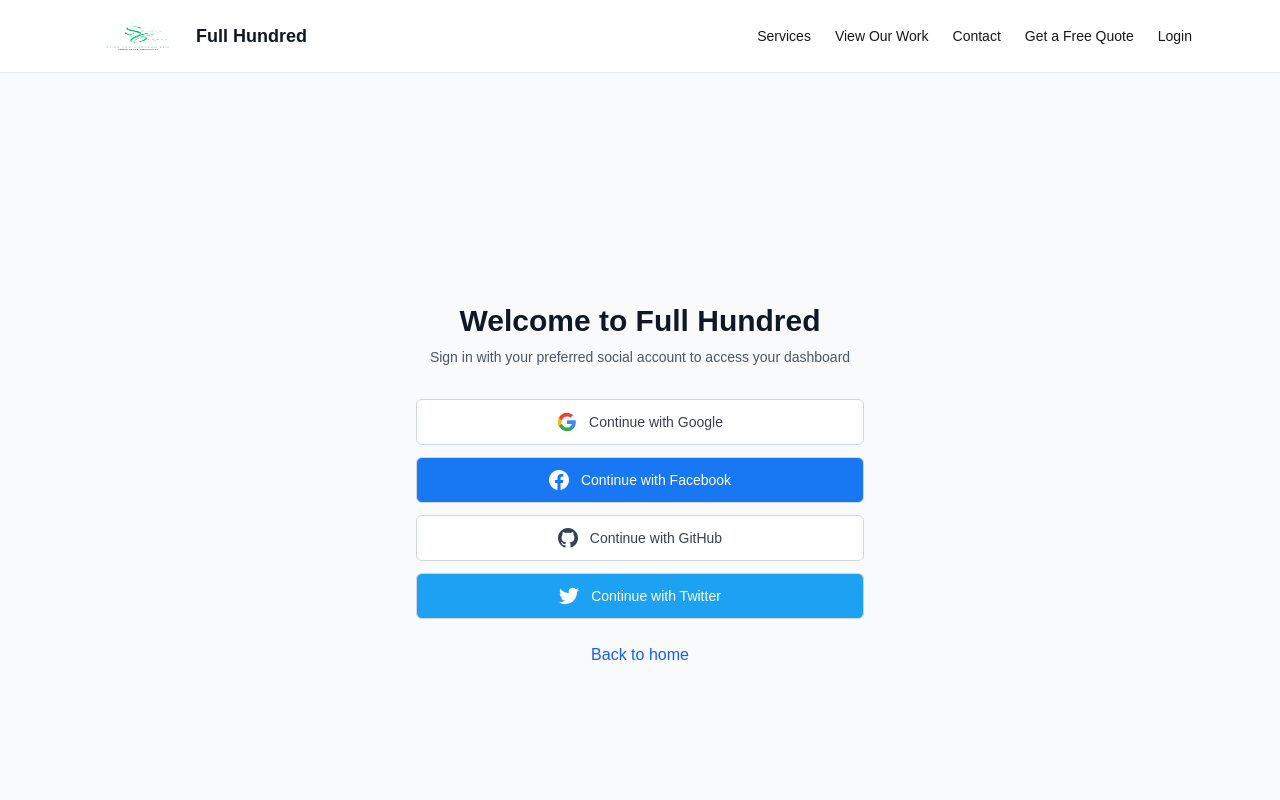
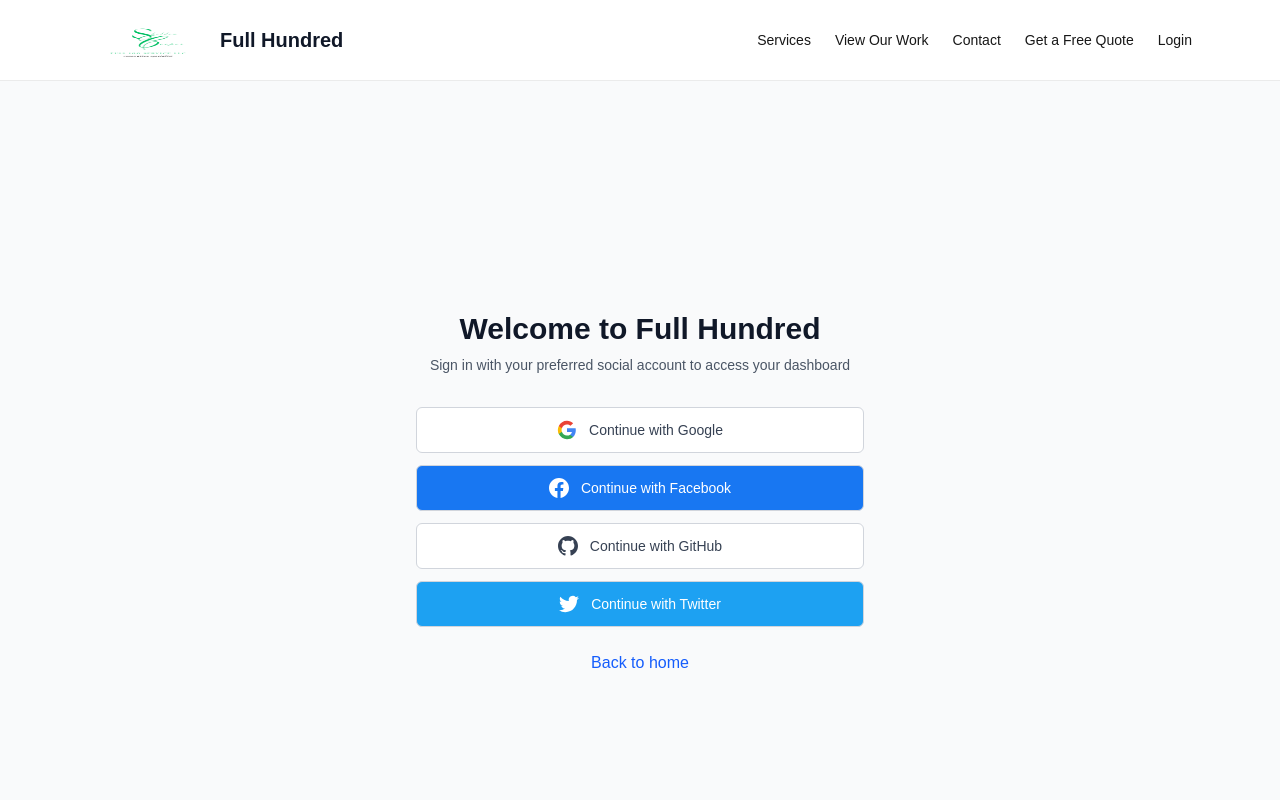
Before and after one commit to OrelBarclay/web-fullhundred, a Next.js app: page /login in a window 1280 px wide. Shown: the top 800 px of the page. Built offline with nearby package versions, Linux system fonts and the light colour scheme; no server answers.

Commit message:
Increase logo size for better visibility and prominence

```diff
--- a/src/components/Logo.tsx
+++ b/src/components/Logo.tsx
@@ -44,21 +44,21 @@ export default function Logo() {
   // Don't render until mounted to avoid hydration mismatch
   if (!mounted) {
     return (
-      <div className="w-[80px] sm:w-[100px] h-[32px] sm:h-[40px] bg-gray-200 rounded animate-pulse" />
+      <div className="w-[100px] sm:w-[120px] h-[40px] sm:h-[48px] bg-gray-200 rounded animate-pulse" />
     );
   }
 
   return (
-    <div className="flex items-center gap-1 sm:gap-2">
+    <div className="flex items-center gap-2 sm:gap-3">
       <Image
         src={isDark ? "/images/logo-dark.png" : "/images/logo-light.png"}
         alt="Full Hundred Logo"
-        width={60}
-        height={24}
-        className="w-[60px] h-[24px] sm:w-[80px] sm:h-[32px] lg:w-[100px] lg:h-[40px]"
+        width={120}
+        height={48}
+        className="w-[80px] h-[32px] sm:w-[100px] sm:h-[40px] lg:w-[120px] lg:h-[48px]"
         priority
       />
-      <span className="text-sm sm:text-base lg:text-lg font-semibold text-gray-900 dark:text-white hidden sm:inline">
+      <span className="text-base sm:text-lg lg:text-xl font-semibold text-gray-900 dark:text-white hidden sm:inline">
         Full Hundred
       </span>
     </div>
```
